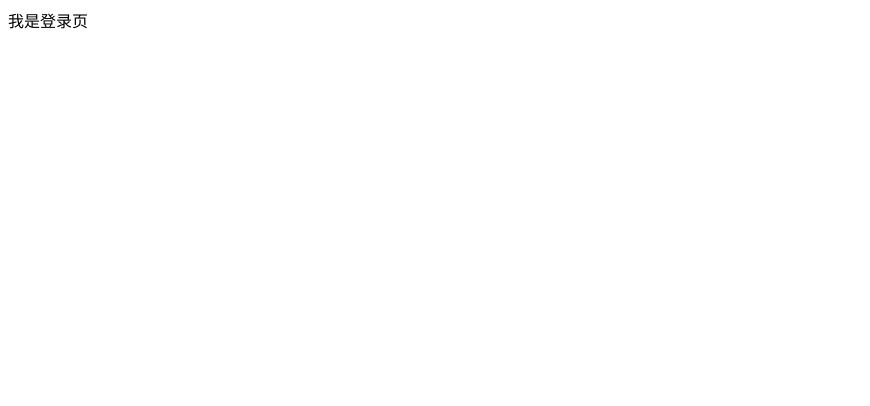
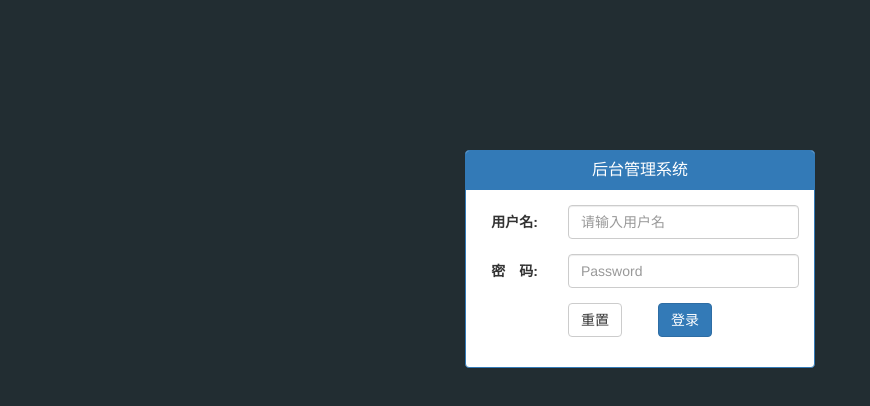
Before and after one commit to Mero-Lu/letao, a plain HTML site: page login.html in a window 1280 px wide. Shown: the whole page, without its empty margins (0-870 px from the left). Drawn offline with Linux system fonts and the light colour scheme.

Commit message:
登录页静态完成

```diff
--- a/css/common.css
+++ b/css/common.css
@@ -0,0 +1,9 @@
+html,body {
+    width: 100%;
+    height: 100%;
+    background-color: #222D32;
+}
+
+.mt_150 {
+    margin-top: 150px;
+}
--- a/login.html
+++ b/login.html
@@ -1,12 +1,53 @@
 <!DOCTYPE html>
 <html lang="en">
+
 <head>
     <meta charset="UTF-8">
     <meta name="viewport" content="width=device-width, initial-scale=1.0">
     <meta http-equiv="X-UA-Compatible" content="ie=edge">
-    <title>Document</title>
+    <link rel="icon" href="./images/favicon.ico">
+    <link rel="stylesheet" href="./lib/bootstrap/css/bootstrap.css">
+    <link rel="stylesheet" href="./lib/bootstrap-validator/css/bootstrapValidator.css">
+    <link rel="stylesheet" href="./css/common.css">
+    <title>乐淘商城</title>
 </head>
+
 <body>
-    <div>我是登录页</div>
+    <div class="container">
+        <div class="col-lg-4 col-lg-offset-4 mt_150">
+            <div class="panel panel-primary">
+                <div class="panel-heading">
+                    <h3 class="panel-title text-center">后台管理系统</h3>
+                </div>
+                <div class="panel-body">
+                    <form class="form-horizontal">
+                        <div class="form-group">
+                            <label for="inputEmail3" class="col-sm-3 control-label">用户名:</label>
+                            <div class="col-sm-9">
+                                <input type="email" class="form-control" id="inputEmail3" placeholder="请输入用户名">
+                            </div>
+                        </div>
+                        <div class="form-group">
+                            <label for="inputPassword3" class="col-sm-3 control-label">密　码:</label>
+                            <div class="col-sm-9">
+                                <input type="password" class="form-control" id="inputPassword3" placeholder="Password">
+                            </div>
+                        </div>
+                        <div class="form-group">
+                            <div class="col-sm-offset-3 col-sm-6">
+                                <button type="reset" class="btn btn-default pull-left">重置</button>
+                                <button type="submit" class="btn btn-primary pull-right">登录</button>
+                            </div>
+                        </div>
+                    </form>
+                </div>
+            </div>
+        </div>
+    </div>
+
+    <script src="./lib/jquery/jquery.js"></script>
+    <script src="./lib/bootstrap/js/bootstrap.js"></script>
+    <script src="./lib/bootstrap-validator/js/bootstrapValidator.min.js"></script>
 </body>
+
 </html>
```
Also changed, not shown: index.html (+1 -1 lines), images/favicon.ico (added).
